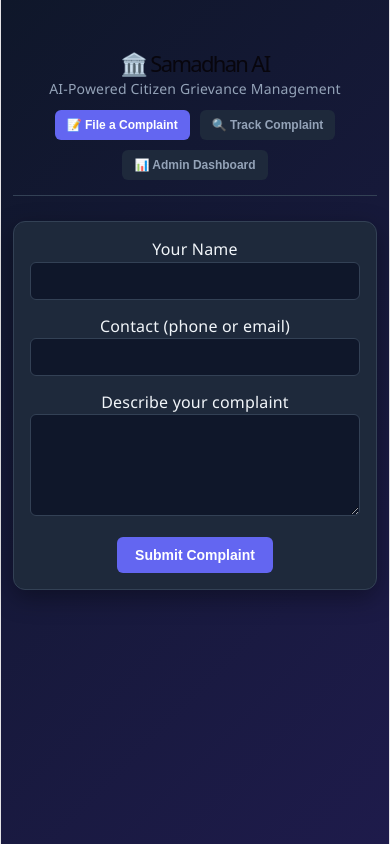
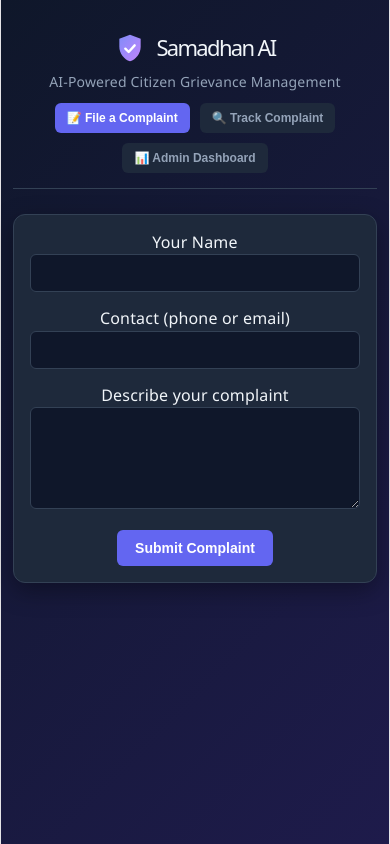
Before and after one commit to adityajha0312/samadhan-ai, a React (Vite) app: page / in a window 390 px wide. Both pictures are taken after a click on the button "Click to Open →". Built offline with nearby package versions, Linux system fonts and the light colour scheme; no server answers.

Commit message:
Fix logo, mobile dark-mode text bug, and white overflow gutter

```diff
--- a/index.html
+++ b/index.html
@@ -2,6 +2,7 @@
 <html lang="en">
   <head>
     <meta charset="UTF-8" />
+    <meta name="color-scheme" content="dark" />
     <link rel="icon" type="image/svg+xml" href="/favicon.svg" />
     <meta name="viewport" content="width=device-width, initial-scale=1.0" />
     <title>samadhan-ai</title>
--- a/src/App.css
+++ b/src/App.css
@@ -2,8 +2,14 @@
   box-sizing: border-box;
 }
 
+html {
+  overflow-x: hidden;
+  background: #0f172a;
+}
+
 body {
   margin: 0;
+  overflow-x: hidden;
   background: linear-gradient(135deg, #0f172a, #1e1b4b);
   color: #f1f5f9;
   font-family: 'Segoe UI', Arial, sans-serif;
@@ -29,6 +35,7 @@ body {
 h1 {
   font-size: 28px;
   margin-bottom: 5px;
+  color: #f1f5f9;
 }
 
 button {
--- a/src/App.jsx
+++ b/src/App.jsx
@@ -4,6 +4,7 @@ import AdminDashboard from './AdminDashboard'
 import TrackComplaint from './TrackComplaint'
 import Landing from './Landing'
 import './App.css'
+import Logo from './Logo'
 
 const GEMINI_API_KEY = import.meta.env.VITE_GEMINI_API_KEY
 
@@ -91,8 +92,11 @@ function App() {
   return (
     <div className="app-shell">
       <div style={{ textAlign: 'center', marginBottom: '10px' }}>
-        <h1 style={{ marginBottom: '2px' }}>🏛️ Samadhan AI</h1>
-        <p style={{ color: '#94a3b8', marginTop: 0, fontSize: '14px' }}>
+        <div style={{ display: 'flex', alignItems: 'center', justifyContent: 'center', gap: '10px' }}>
+          <Logo size={32} />
+          <h1 style={{ margin: 0, color: '#f1f5f9' }}>Samadhan AI</h1>
+        </div>
+        <p style={{ color: '#94a3b8', marginTop: '6px', fontSize: '14px' }}>
           AI-Powered Citizen Grievance Management
         </p>
       </div>
--- a/src/Landing.jsx
+++ b/src/Landing.jsx
@@ -1,8 +1,10 @@
+import Logo from './Logo'
+
 function Landing({ onEnter }) {
   return (
     <div className="landing-screen">
       <div className="landing-content">
-        <div className="landing-icon">🏛️</div>
+        <div className="landing-icon"><Logo size={64} /></div>
         <h1 className="landing-title">Samadhan AI</h1>
         <p className="landing-tagline">AI-Powered Citizen Grievance Management</p>
         <button className="landing-button" onClick={onEnter}>
--- /dev/null
+++ b/src/Logo.jsx
@@ -0,0 +1,16 @@
+function Logo({ size = 40 }) {
+  return (
+    <svg width={size} height={size} viewBox="0 0 24 24" fill="none" xmlns="http://www.w3.org/2000/svg">
+      <defs>
+        <linearGradient id="logoGrad" x1="0" y1="0" x2="1" y2="1">
+          <stop offset="0%" stopColor="#818cf8" />
+          <stop offset="100%" stopColor="#c084fc" />
+        </linearGradient>
+      </defs>
+      <path d="M12 2L4 5v6c0 5 3.4 9.4 8 11 4.6-1.6 8-6 8-11V5l-8-3z" fill="url(#logoGrad)" />
+      <path d="M8.5 12.5l2.5 2.5 4.5-5" stroke="white" strokeWidth="1.8" strokeLinecap="round" strokeLinejoin="round" fill="none" />
+    </svg>
+  )
+}
+
+export default Logo
```
